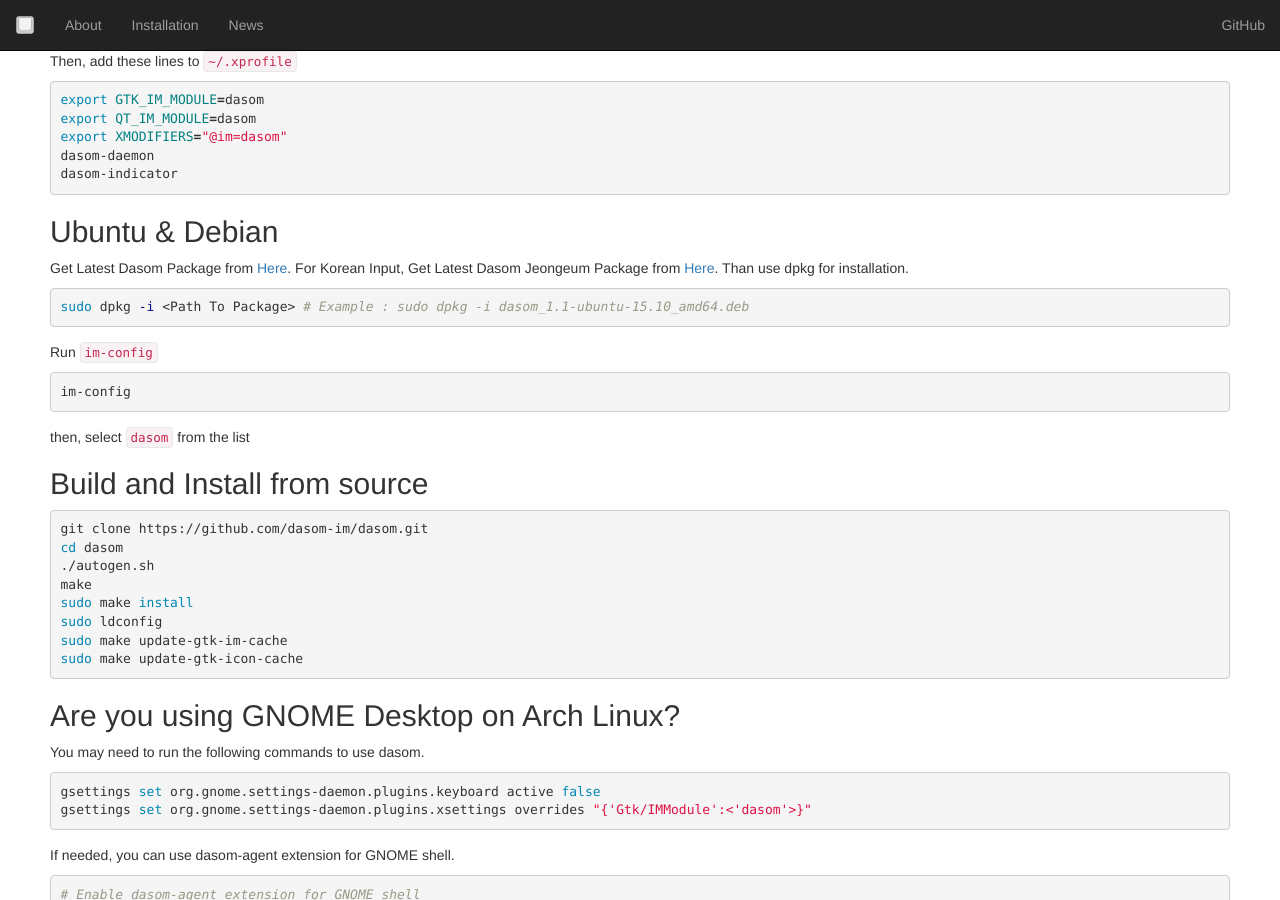
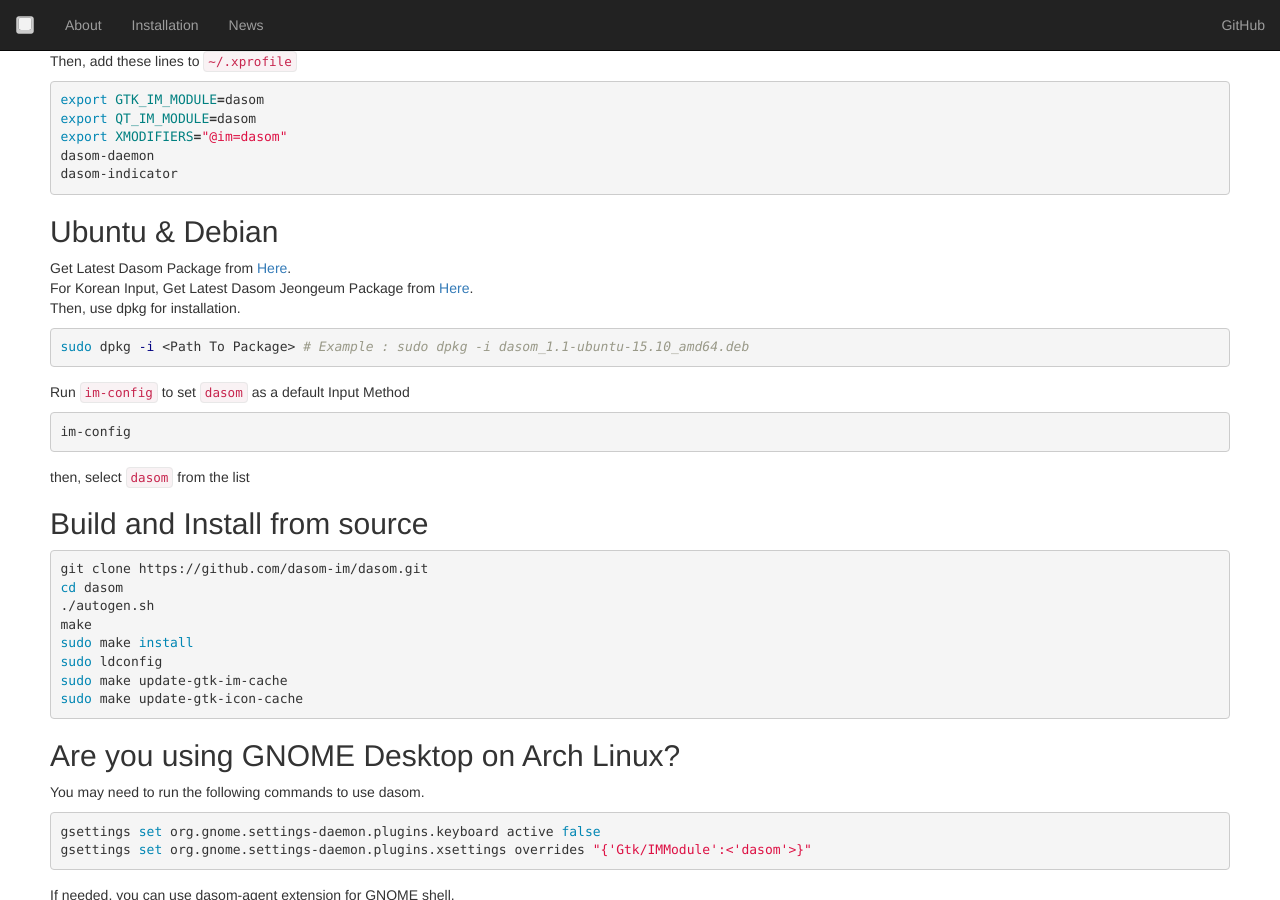
Before and after one commit to dasom-im/dasom-im.github.io, a Jekyll site: the page built from installation.md, in a window 1280 px wide and 900 px high, scrolled down 341 px. Built offline with Jekyll 4.4.1, drawn with Linux system fonts in a browser that asks for light colours.

Commit message:
Update installation.md

````diff
--- a/installation.md
+++ b/installation.md
@@ -25,14 +25,14 @@
 {% endhighlight %}
 
 ## Ubuntu & Debian
-Get Latest Dasom Package from [Here](https://github.com/dasom-im/dasom/releases).
-For Korean Input, Get Latest Dasom Jeongeum Package from [Here](https://github.com/dasom-im/dasom-jeongeum/releases).
-Than use dpkg for installation.
+Get Latest Dasom Package from [Here](https://github.com/dasom-im/dasom/releases).<br>
+For Korean Input, Get Latest Dasom Jeongeum Package from [Here](https://github.com/dasom-im/dasom-jeongeum/releases). <br>
+Then, use dpkg for installation.
 {% highlight bash %}
 sudo dpkg -i <Path To Package> # Example : sudo dpkg -i dasom_1.1-ubuntu-15.10_amd64.deb
 {% endhighlight %}
 
-Run ```im-config```
+Run ```im-config``` to set ```dasom``` as a default Input Method
 {% highlight bash %}
 im-config
 {% endhighlight %}
````
